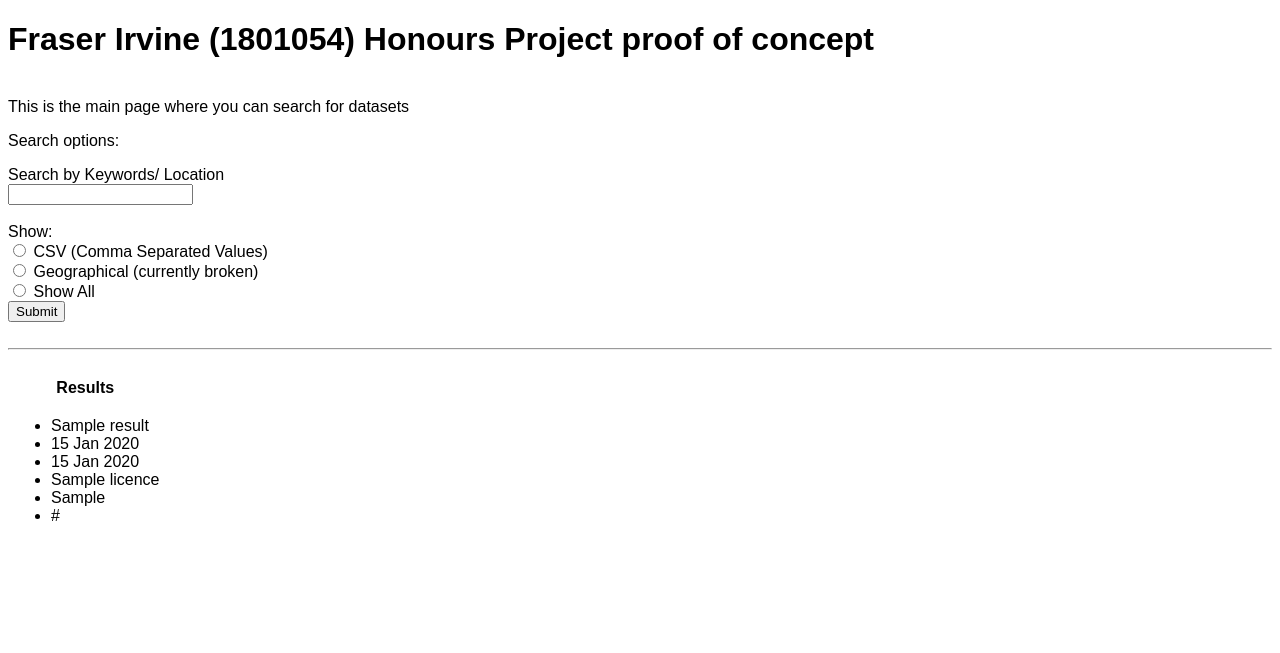
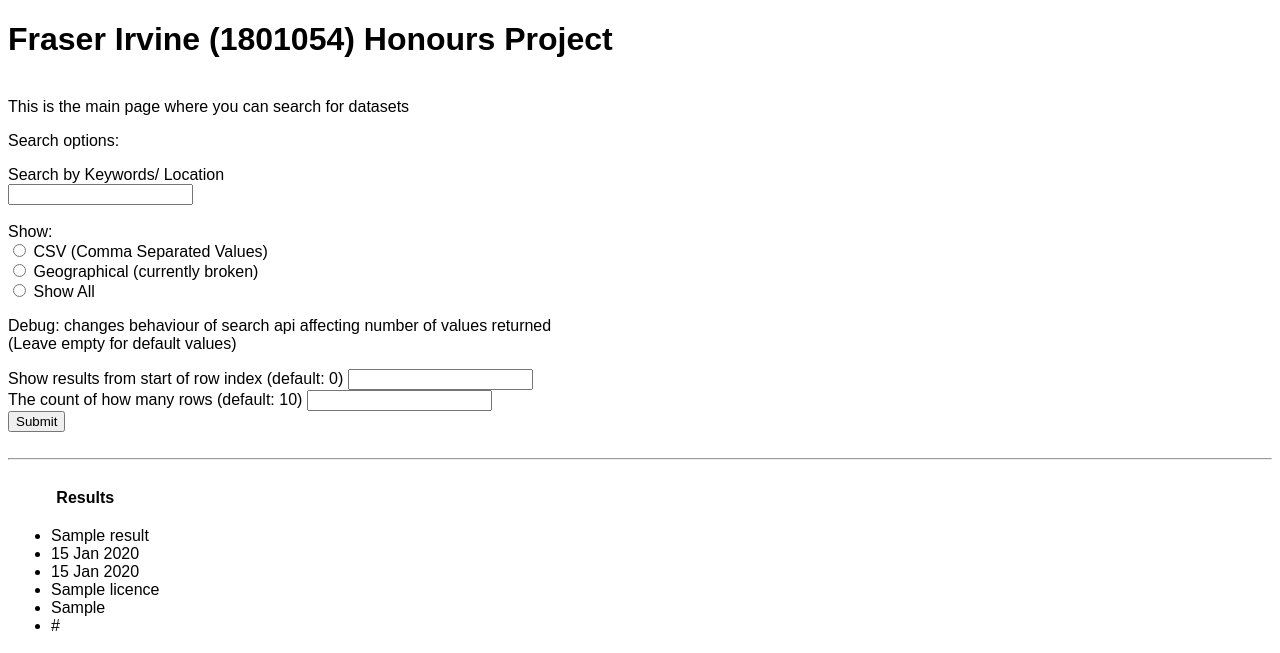
Before and after one commit to fraserirvine1801054/honours-project, a Node server app: template views/index.ejs in a window 1280 px wide. Shown: the top 653 px of the page. Run offline with Node 20, Linux system fonts and the light colour scheme; the template is opened without the code that fills it: most values are stand-ins (such as "Sample title", 1, 10 or a date in 2020).

Commit message:
added parameters to show more searches

```diff
--- a/index.js
+++ b/index.js
@@ -52,6 +52,24 @@ app.post('/search', function(req,res){
     var searchTerms = req.body.searchTerms;
     var dataType = req.body.dataType;
 
+    //extract parameters for row start and row counts
+    var rowStart = req.body.rowStart;
+    var rowCount = req.body.rowCount;
+
+    //reformat inputs from rowStart
+    if (rowStart == ''){
+        rowStart = 0;
+    } else {
+        rowStart = parseInt(rowStart);
+    }
+
+    //reformat inputs from rowCount
+    if (rowCount == ''){
+        rowCount = 10;
+    } else {
+        rowCount = parseInt(rowCount);
+    }
+
     //storing the api response
     var apiResponse;
 
@@ -61,10 +79,15 @@ app.post('/search', function(req,res){
     /**
      * upon looking at CKAN's documentation, I don't think this is how the API request is supposed to work.
      * this will be a placeholder way until I can figure that out.
+     *
+     * UPDATE:
+     * the parameters for showing more than 10 results in json is the "start" and "rows" parameter
+     * Link: https://solr.apache.org/guide/7_6/common-query-parameters.html
      */
+
     var XMLHttpRequest = require('xhr2');
     let request = new XMLHttpRequest();
-    request.open("GET", `https://data.gov.uk/api/action/package_search?q=${searchTerms}`);
+    request.open("GET", `https://data.gov.uk/api/action/package_search?q=${searchTerms}&start=${rowStart}&rows=${rowCount}`);
     request.send();
     request.onload = () => {
         console.log(request);
@@ -134,30 +157,6 @@ app.post('/search', function(req,res){
         }
     }
 
-    /*
-    //run python script to query data.gov.uk api
-    let {PythonShell} = require('python-shell');
-
-    let options = {
-        mode: 'text',
-        pythonPath: '',
-        pythonOptions: ['-u'],
-        scriptPath: 'pythonscripts',
-        args: [JSON.stringify(req.body)]
-    };
-
-    PythonShell.run('query_api.py', options, function(err, results){
-        if (err) throw err;
-        console.log('results: %j', results);
-    });
-    */
-
-    /*
-    pyshell.on('message', function(message){
-        console.log(message);
-    });
-    */
-    //return res.redirect('/');
 });
 
 app.listen(PORT);
@@ -169,6 +168,10 @@ console.log('Express server running at http://127.0.0.1:'.PORT);
  * https://stackoverflow.com/questions/20089582/how-to-get-a-url-parameter-in-express
  *
  */
+
+
+
+
 
 // ===== old code being commented out =====
 /*const http = require('http');
--- a/views/index.ejs
+++ b/views/index.ejs
@@ -10,7 +10,7 @@
         </style>
     </head>
     <body>
-        <h1>Fraser Irvine (1801054) Honours Project proof of concept</h1>
+        <h1>Fraser Irvine (1801054) Honours Project</h1>
         <br>
         <div id="indexIntro">
             This is the main page where you can search for datasets
@@ -29,6 +29,15 @@
                 <label for="dataGEO">Geographical (currently broken)</label><br>
                 <input type="radio" id="dataALL" name="dataType" value="ALL">
                 <label for="dataALL">Show All</label><br>
+                <!-- debug purposes. changes behaviour of api search to show more or less data-->
+                <p>
+                    Debug: changes behaviour of search api affecting number of values returned<br>
+                    (Leave empty for default values)
+                </p>
+                <label for="rowStart">Show results from start of row index (default: 0)</label>
+                <input type="number" id="rowStart" name="rowStart"><br>
+                <label for="rowCount">The count of how many rows (default: 10)</label>
+                <input type="number" id="rowCount" name="rowCount"><br>
                 <input type="submit" value="Submit">
             </form>
         </div>
```
